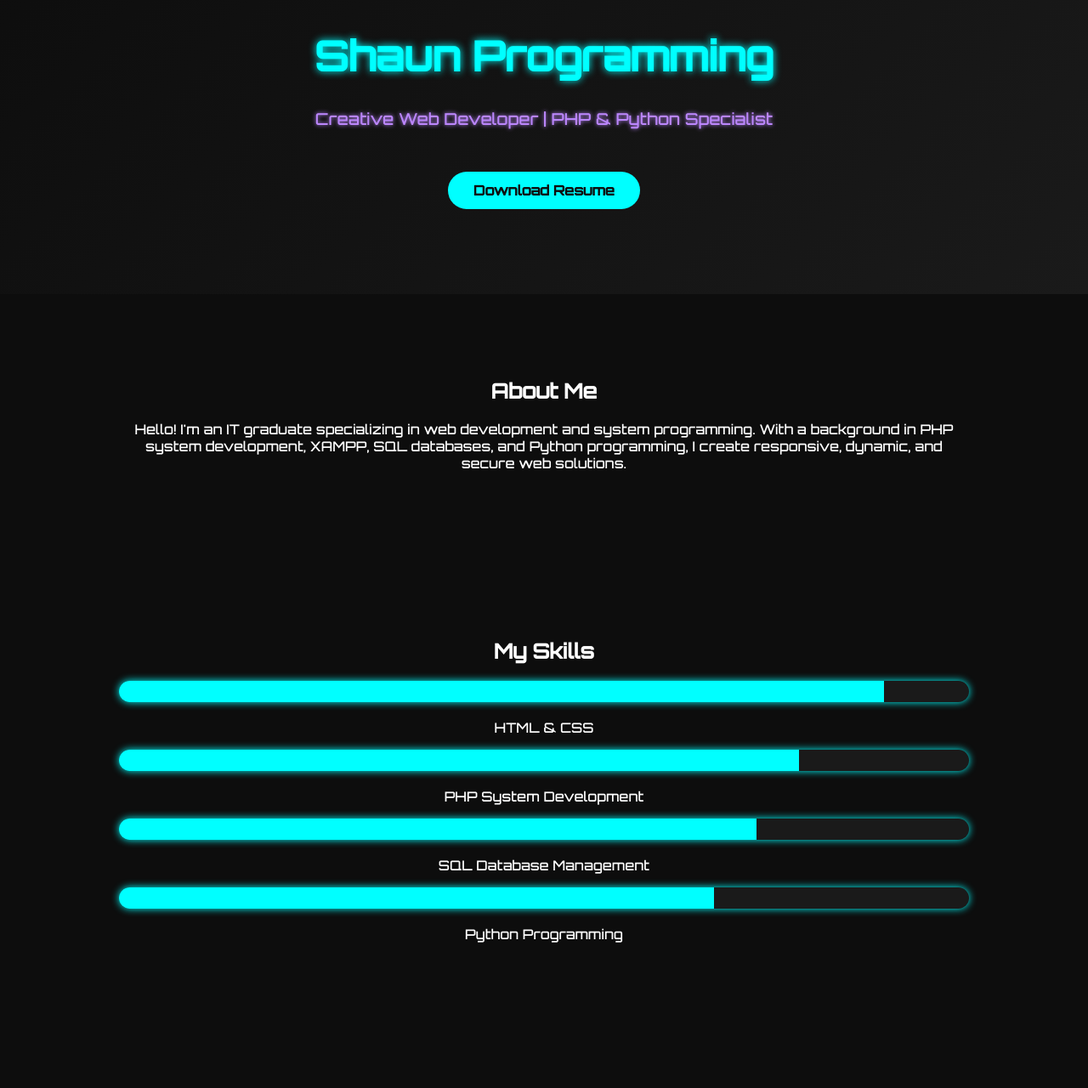
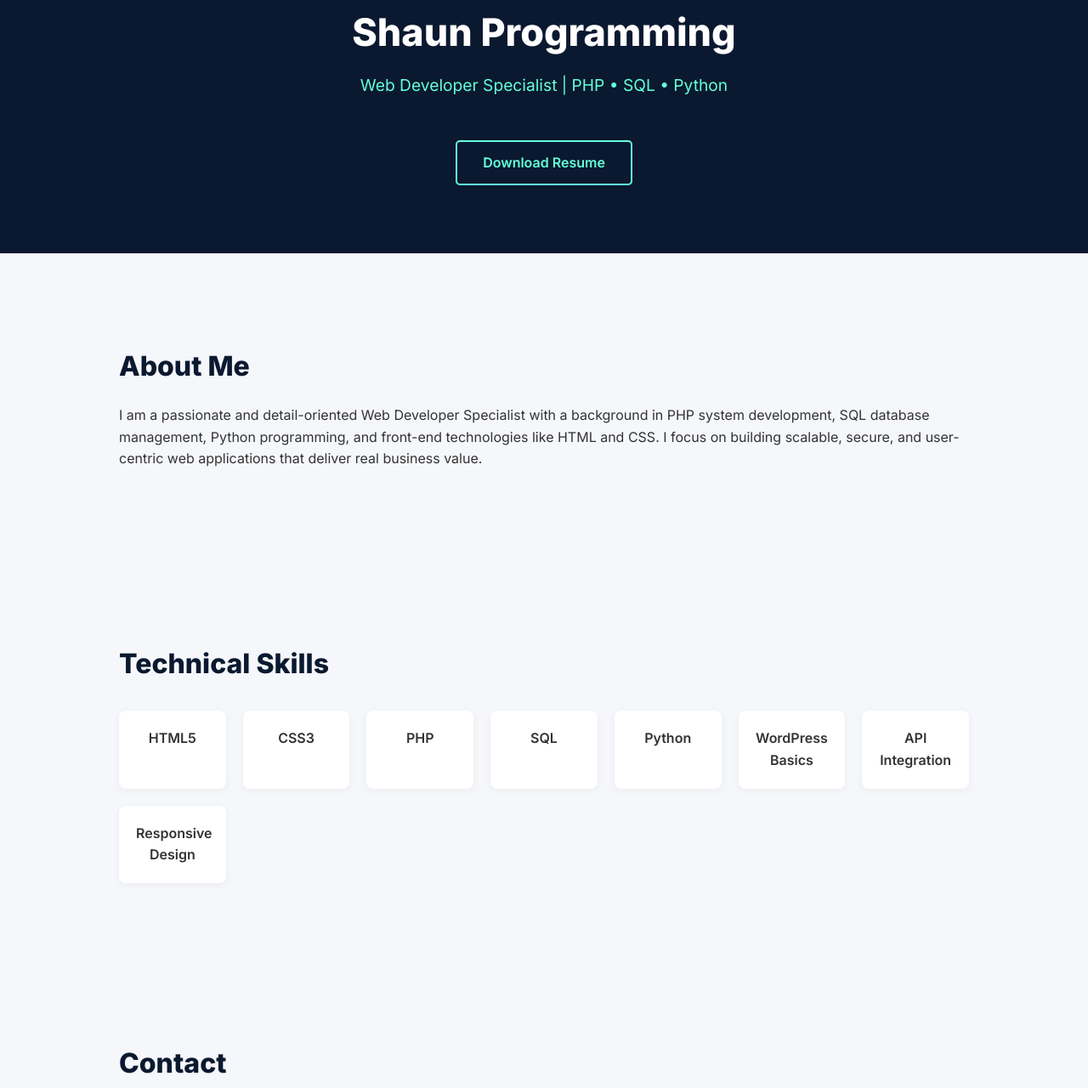
Before and after one commit to shaunITcomms/portfolio-landing-page, a plain HTML site: page index.html in a window 1280 px wide. Shown: the part 97-1377 px from the top of the page at 85% size. Drawn offline with Linux system fonts and the light colour scheme.

Commit message:
Update index.html

```diff
--- a/index.html
+++ b/index.html
@@ -3,13 +3,10 @@
 <head>
   <meta charset="UTF-8">
   <meta name="viewport" content="width=device-width, initial-scale=1">
-  <title>Shaun Programming | Web Developer Portfolio</title>
+  <title>Shaun Programming | Web Developer Specialist</title>
 
   <!-- Google Fonts -->
-  <link href="https://fonts.googleapis.com/css2?family=Orbitron:wght@500&display=swap" rel="stylesheet">
-
-  <!-- FontAwesome for icons -->
-  <script src="https://kit.fontawesome.com/your-kit-code.js" crossorigin="anonymous"></script> <!-- Replace with your own kit code if needed -->
+  <link href="https://fonts.googleapis.com/css2?family=Inter:wght@400;600;800&display=swap" rel="stylesheet">
 
   <!-- Favicon -->
   <link rel="icon" href="favicon.ico" type="image/x-icon">
@@ -17,142 +14,132 @@
   <style>
     body {
       margin: 0;
-      font-family: 'Orbitron', sans-serif;
-      background: #0D0D0D;
-      color: #FFFFFF;
-      scroll-behavior: smooth;
+      font-family: 'Inter', sans-serif;
+      background: #F5F7FA;
+      color: #333;
+      line-height: 1.6;
     }
 
     header {
+      background: #0A192F;
+      color: #FFFFFF;
       text-align: center;
-      padding: 100px 20px;
-      background: linear-gradient(135deg, #0D0D0D 0%, #1A1A1A 100%);
+      padding: 100px 20px 80px 20px;
     }
 
     header h1 {
-      font-size: 3em;
-      color: #00FFFF;
-      text-shadow: 0 0 10px #00FFFF;
+      font-size: 2.8em;
+      margin: 0;
+      font-weight: 800;
     }
 
     header p {
+      font-size: 1.2em;
       margin-top: 10px;
-      font-size: 1.2em;
-      color: #BB86FC;
-      text-shadow: 0 0 5px #BB86FC;
+      color: #64FFDA;
     }
 
-    .btn-primary {
+    .btn {
+      margin-top: 30px;
       display: inline-block;
-      margin-top: 30px;
       padding: 12px 30px;
-      font-weight: bold;
-      background: #00FFFF;
-      color: #0D0D0D;
-      border: none;
-      border-radius: 30px;
-      font-size: 1em;
+      border: 2px solid #64FFDA;
+      border-radius: 5px;
       text-decoration: none;
+      color: #64FFDA;
+      font-weight: 600;
       transition: all 0.3s ease;
     }
 
-    .btn-primary:hover {
-      background: #00FF7F;
-      color: #000;
-      box-shadow: 0 0 20px #00FF7F;
+    .btn:hover {
+      background: #64FFDA;
+      color: #0A192F;
     }
 
     section {
       padding: 80px 20px;
       max-width: 1000px;
       margin: auto;
+    }
+
+    h2 {
+      font-size: 2em;
+      margin-bottom: 20px;
+      color: #0A192F;
+    }
+
+    .skills-grid {
+      display: grid;
+      grid-template-columns: repeat(auto-fit, minmax(120px, 1fr));
+      gap: 20px;
+      margin-top: 30px;
       text-align: center;
     }
 
-    .skills-bar {
-      background: #1A1A1A;
-      border-radius: 20px;
-      overflow: hidden;
-      margin-bottom: 20px;
-      text-align: left;
-      box-shadow: 0 0 10px #00FFFF;
+    .skill-card {
+      background: #FFFFFF;
+      padding: 20px;
+      border-radius: 8px;
+      box-shadow: 0 2px 8px rgba(0,0,0,0.05);
+      font-weight: 600;
+      transition: transform 0.3s ease;
     }
 
-    .skills-bar span {
-      display: block;
-      height: 25px;
-      background: #00FFFF;
-      width: 0;
-      animation: grow 2s ease forwards;
-    }
-
-    @keyframes grow {
-      to { width: var(--width); }
+    .skill-card:hover {
+      transform: translateY(-5px);
     }
 
     footer {
+      text-align: center;
       padding: 20px;
-      text-align: center;
       font-size: 0.9em;
-      color: #aaa;
-      border-top: 1px solid #333;
+      color: #666;
+      background: #0A192F;
+      color: #bbb;
     }
 
     a {
-      color: #00FFFF;
       text-decoration: none;
+      color: inherit;
     }
 
-    a:hover {
-      text-decoration: underline;
-    }
   </style>
-
 </head>
 <body>
 
 <header>
   <h1>Shaun Programming</h1>
-  <p>Creative Web Developer | PHP & Python Specialist</p>
-  <a href="/resume.pdf" class="btn-primary" download>Download Resume</a>
+  <p>Web Developer Specialist | PHP • SQL • Python</p>
+  <a href="/resume.pdf" class="btn" download>Download Resume</a>
 </header>
 
 <section id="about">
   <h2>About Me</h2>
-  <p>Hello! I'm an IT graduate specializing in web development and system programming. With a background in PHP system development, XAMPP, SQL databases, and Python programming, I create responsive, dynamic, and secure web solutions.</p>
+  <p>I am a passionate and detail-oriented Web Developer Specialist with a background in PHP system development, SQL database management, Python programming, and front-end technologies like HTML and CSS. I focus on building scalable, secure, and user-centric web applications that deliver real business value.</p>
 </section>
 
 <section id="skills">
-  <h2>My Skills</h2>
-
-  <div class="skills-bar" style="--width: 90%;">
-    <span></span>
+  <h2>Technical Skills</h2>
+  <div class="skills-grid">
+    <div class="skill-card">HTML5</div>
+    <div class="skill-card">CSS3</div>
+    <div class="skill-card">PHP</div>
+    <div class="skill-card">SQL</div>
+    <div class="skill-card">Python</div>
+    <div class="skill-card">WordPress Basics</div>
+    <div class="skill-card">API Integration</div>
+    <div class="skill-card">Responsive Design</div>
   </div>
-  <p>HTML & CSS</p>
-
-  <div class="skills-bar" style="--width: 80%;">
-    <span></span>
-  </div>
-  <p>PHP System Development</p>
-
-  <div class="skills-bar" style="--width: 75%;">
-    <span></span>
-  </div>
-  <p>SQL Database Management</p>
-
-  <div class="skills-bar" style="--width: 70%;">
-    <span></span>
-  </div>
-  <p>Python Programming</p>
 </section>
 
 <section id="contact">
-  <h2>Contact Me</h2>
-  <p>Email: <a href="mailto:youremail@example.com">youremail@example.com</a></p>
+  <h2>Contact</h2>
+  <p>Email: <a href="mailto:yourname@example.com">yourname@example.com</a></p>
+  <p>LinkedIn: <a href="https://linkedin.com/in/yourprofile" target="_blank">View Profile</a></p>
 </section>
 
 <footer>
-  <p>© 2025 Shaun Programming. All Rights Reserved.</p>
+  <p>© 2025 Shaun Programming. All rights reserved.</p>
 </footer>
 
 </body>
```
